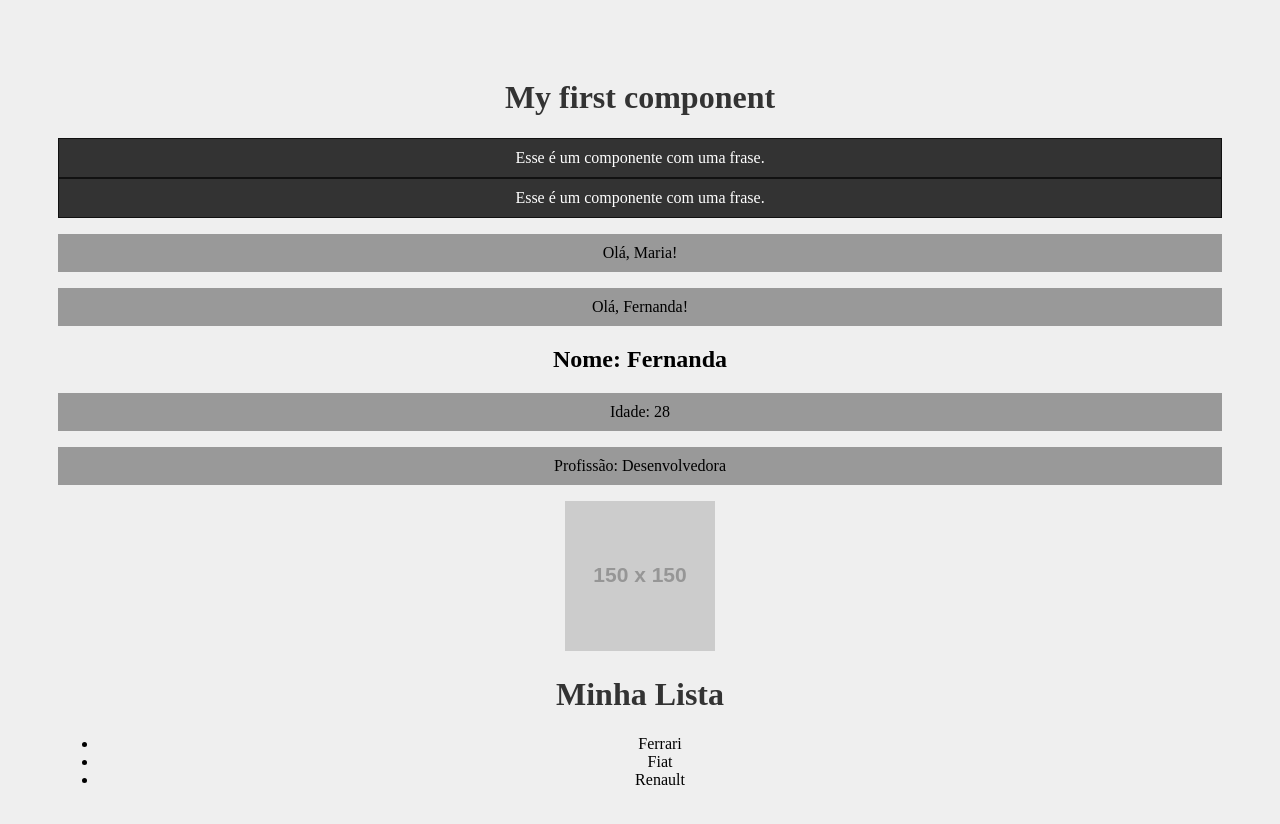
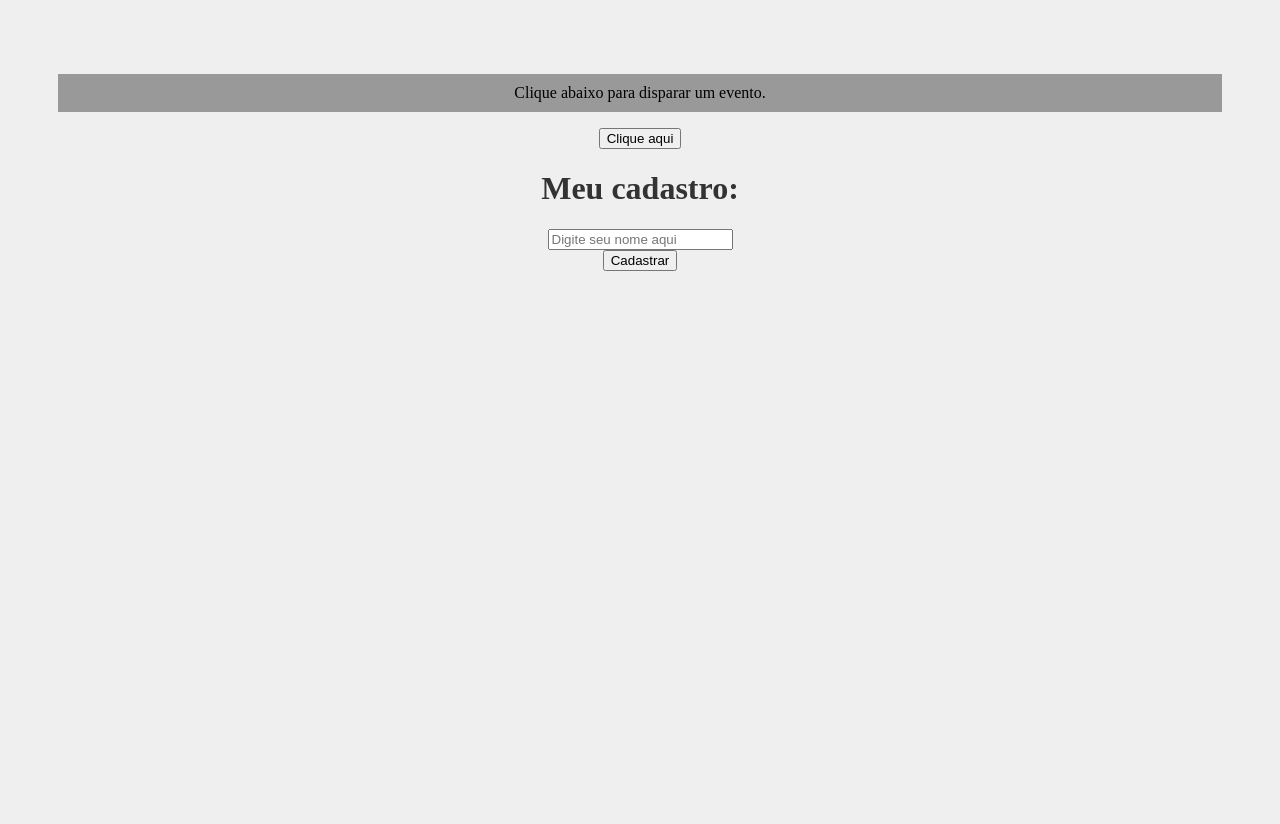
Before and after one commit to nandagenu/learning-react, a React (Create React App) app: page / in a window 1280 px wide. Shown: the top 824 px of the page. After the commit the page ends 800 px from the top, so only its background shows below. Built offline with nearby package versions, Linux system fonts and the light colour scheme.

Commit message:
events - onSubmit, onClick

```diff
--- a/src/App.jsx
+++ b/src/App.jsx
@@ -1,29 +1,14 @@
 import './App.css';
-import HelloWorld from './components/HelloWorld';
-import SayMyName from './components/SayMyName';
-import Pessoa from './components/Pessoa';
-import Frase from './components/Frase';
-import List from './components/List';
+import Evento from './components/Evento.js'
+import Form from './components/Form.js'
 
 function App() {
-  const name = 'Fernanda';
-
   return (
     <div className="App">
-      <HelloWorld />
-      <Frase />
-      <Frase />
-      <SayMyName name="Maria"/>
-      <SayMyName name={name} />
-      <Pessoa
-      nome="Fernanda"
-      idade="28"
-      profissao="Desenvolvedora"
-      foto="https://placehold.co/150"
-      />
-      <List />
+      <Evento />
+      <Form />
     </div>
   );
 }
 
-export default App;
+export default App
--- /dev/null
+++ b/src/components/Evento.js
@@ -0,0 +1,13 @@
+function Evento() {
+    function meuEvento() {
+        console.log("Teste")
+    }
+    return (
+        <div>
+            <p>Clique abaixo para disparar um evento.</p>
+            <button onClick={meuEvento}>Clique aqui</button>
+        </div>
+    )
+}
+
+export default Evento
--- /dev/null
+++ b/src/components/Form.js
@@ -0,0 +1,22 @@
+function Form() {
+    function cadastrarUsuario(e) { // argumento "e" de "event"
+        e.preventDefault() // evita o reload da página, para a execução do formulário para executar a função abaixo
+        console.log("Usuário foi cadastrado.")
+    }
+    return(
+        <div>
+            <h1>Meu cadastro:</h1>
+            <form onSubmit={cadastrarUsuario}>
+                <div>
+                    <input type="text" placeholder="Digite seu nome aqui" />
+                </div>
+
+                <div>
+                    <input type="submit" value="Cadastrar" />
+                </div>
+            </form>
+        </div>
+    )
+}
+
+export default Form
--- a/src/components/Item.js
+++ b/src/components/Item.js
@@ -1,9 +1,18 @@
-function Item({marca}) {
+import PropTypes from 'prop-types'
+
+function Item({marca = 'Faltou a marca', ano_lançamento = 0}) {
     return (
         <>
-        <li>{marca}</li>
+            <li>
+            {marca} - {ano_lançamento}
+            </li>
         </>
     )
 }
 
+Item.propTypes = { // definindo regras para os parâmetros
+    marca: PropTypes.string,
+    ano_lançamento: PropTypes.number,
+}
+
 export default Item;
--- a/src/components/List.js
+++ b/src/components/List.js
@@ -5,9 +5,10 @@ function List() {
         <>
             <h1>Minha Lista</h1>
             <ul>
-            <Item marca="Ferrari"/>
-            <Item marca="Fiat"/>
-            <Item marca="Renault"/>
+            <Item marca="Ferrari" ano_lançamento={1999}/>
+            <Item marca="Fiat" ano_lançamento={2000}/>
+            <Item marca="Renault" ano_lançamento={1982}/>
+            <Item />
             </ul>
         </>
     )
```
